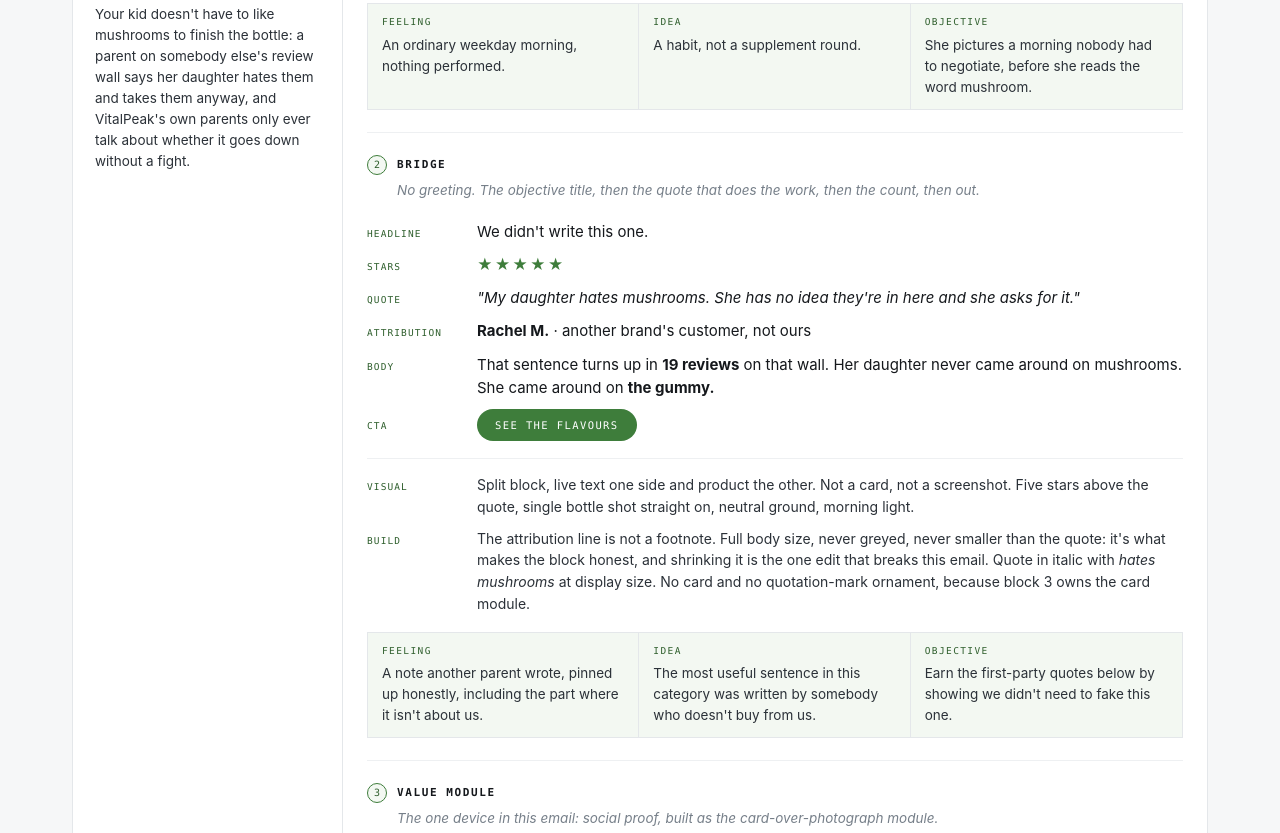
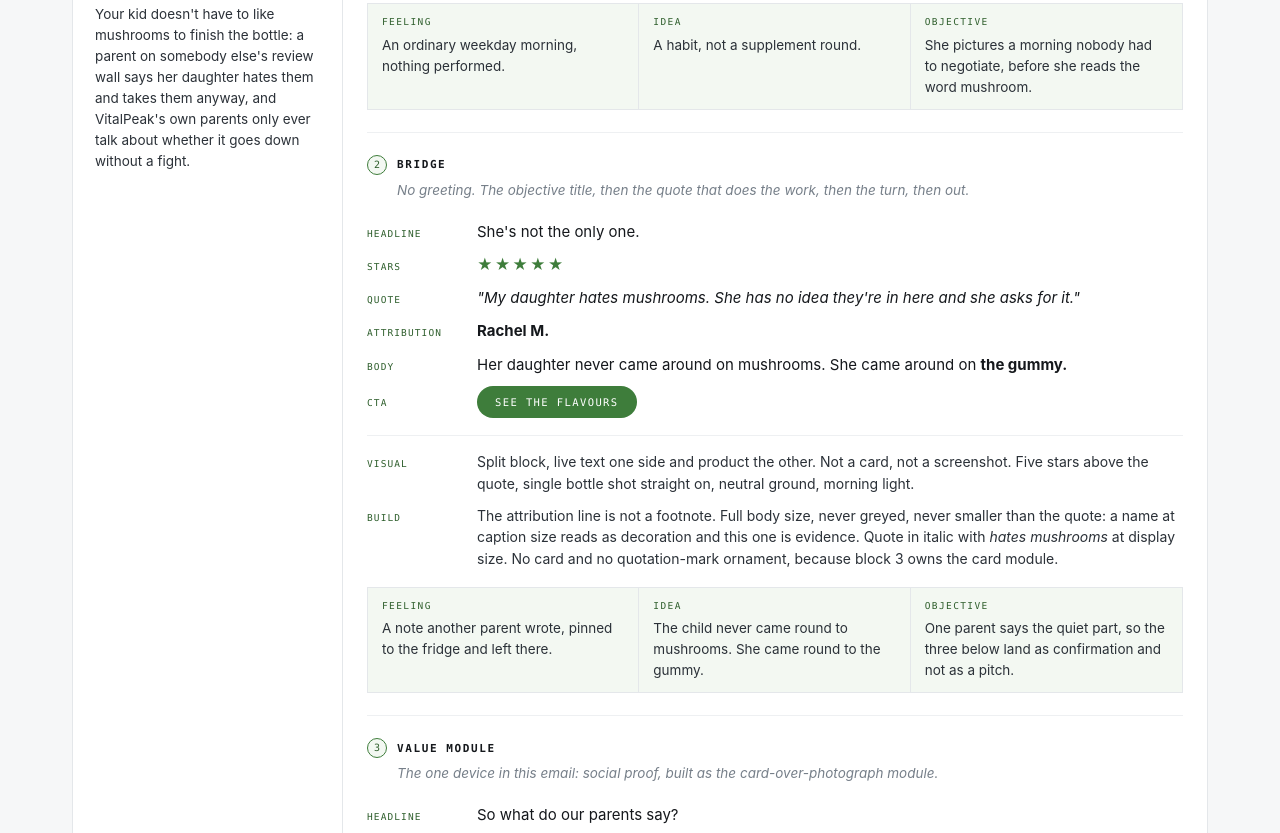
Before and after one commit to akabraga1000-ux/vitalpeak-campaign-brief, a plain HTML site: page index.html in a window 1280 px wide. Shown: the part 993-1826 px from the top of the page. Drawn offline with Linux system fonts and the light colour scheme.

Commit message:
Bloco 2: novo gancho e atribuicao, sem a prova emprestada

```diff
--- a/index.html
+++ b/index.html
@@ -156,7 +156,7 @@
   </div>
 
   <div class="meta3">
-    <div><span class="lab">Concept</span>Personal and specific lines, borrowed proof first</div>
+    <div><span class="lab">Concept</span>Personal and specific lines, one parent first</div>
     <div><span class="lab">Trigger</span>Scheduled send, no segment condition</div>
     <div><span class="lab">The one angle</span><span class="ang">Your kid doesn't have to like mushrooms. They have to finish the bottle.</span></div>
   </div>
@@ -217,21 +217,21 @@
 
       <div class="blk">
         <div class="bh"><span class="num">2</span><b>Bridge</b></div>
-        <p class="note">No greeting. The objective title, then the quote that does the work, then the count, then out.</p>
-        <div class="row"><span class="role">Headline</span><span class="txt">We didn't write this one.</span></div>
+        <p class="note">No greeting. The objective title, then the quote that does the work, then the turn, then out.</p>
+        <div class="row"><span class="role">Headline</span><span class="txt">She's not the only one.</span></div>
         <div class="row"><span class="role">Stars</span><span class="txt stars">★★★★★</span></div>
         <div class="row"><span class="role">Quote</span><span class="txt"><em>"My daughter hates mushrooms. She has no idea they're in here and she asks for it."</em></span></div>
-        <div class="row"><span class="role">Attribution</span><span class="attrib"><b>Rachel M.</b> · another brand's customer, not ours</span></div>
-        <div class="row"><span class="role">Body</span><span class="txt">That sentence turns up in <b>19 reviews</b> on that wall. Her daughter never came around on mushrooms. She came around on <b>the gummy.</b></span></div>
+        <div class="row"><span class="role">Attribution</span><span class="attrib"><b>Rachel M.</b></span></div>
+        <div class="row"><span class="role">Body</span><span class="txt">Her daughter never came around on mushrooms. She came around on <b>the gummy.</b></span></div>
         <div class="row"><span class="role">CTA</span><span class="txt"><span class="cta">See the flavours</span></span></div>
         <div class="vis">
           <div class="row"><span class="role">Visual</span><span class="txt">Split block, live text one side and product the other. Not a card, not a screenshot. Five stars above the quote, single bottle shot straight on, neutral ground, morning light.</span></div>
-          <div class="row"><span class="role">Build</span><span class="txt">The attribution line is not a footnote. Full body size, never greyed, never smaller than the quote: it's what makes the block honest, and shrinking it is the one edit that breaks this email. Quote in italic with <em>hates mushrooms</em> at display size. No card and no quotation-mark ornament, because block 3 owns the card module.</span></div>
+          <div class="row"><span class="role">Build</span><span class="txt">The attribution line is not a footnote. Full body size, never greyed, never smaller than the quote: a name at caption size reads as decoration and this one is evidence. Quote in italic with <em>hates mushrooms</em> at display size. No card and no quotation-mark ornament, because block 3 owns the card module.</span></div>
         </div>
         <div class="fio">
-          <div><span class="lab">Feeling</span><p>A note another parent wrote, pinned up honestly, including the part where it isn't about us.</p></div>
-          <div><span class="lab">Idea</span><p>The most useful sentence in this category was written by somebody who doesn't buy from us.</p></div>
-          <div><span class="lab">Objective</span><p>Earn the first-party quotes below by showing we didn't need to fake this one.</p></div>
+          <div><span class="lab">Feeling</span><p>A note another parent wrote, pinned to the fridge and left there.</p></div>
+          <div><span class="lab">Idea</span><p>The child never came round to mushrooms. She came round to the gummy.</p></div>
+          <div><span class="lab">Objective</span><p>One parent says the quiet part, so the three below land as confirmation and not as a pitch.</p></div>
         </div>
       </div>
 
@@ -298,7 +298,7 @@
 
 <div class="foot">
 Gabriel Braga Marchió · Retention Strategist assessment for Laya Consulting · Part 3, campaign email<br>
-Copy across the five blocks: 244 words, inside the 100 to 250 brief
+Copy across the five blocks: 196 words, inside the 100 to 250 brief
 </div>
 
 </div>
```
